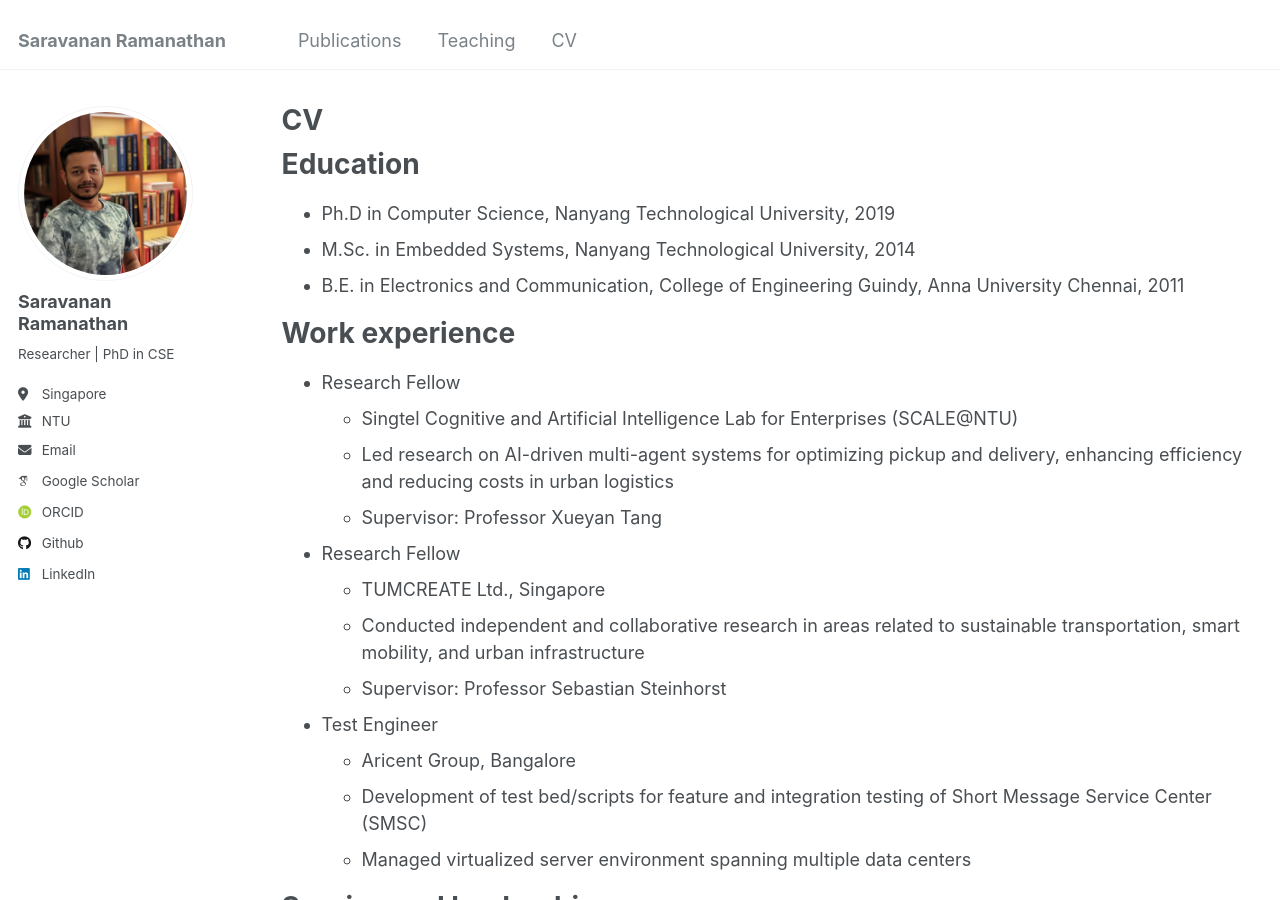
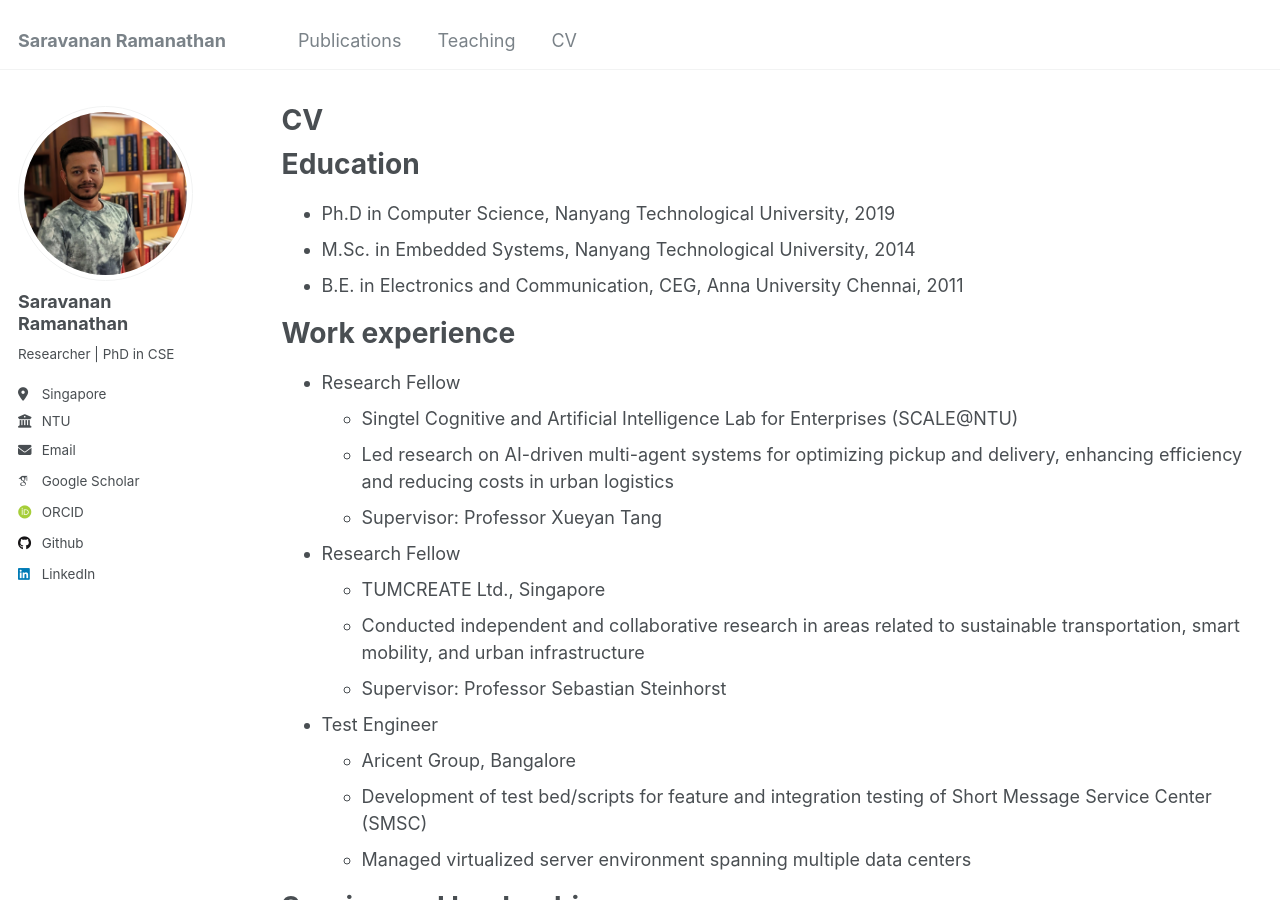
Before and after one commit to saravana016/saravana016.github.io, a Jekyll site: the page built from _pages/cv.md, in a window 1280 px wide and 900 px high. Built offline with Jekyll 4.4.1, drawn with Linux system fonts in a browser that asks for light colours; some web fonts are replaced.

Commit message:
Update cv.md

```diff
--- a/_pages/cv.md
+++ b/_pages/cv.md
@@ -13,7 +13,7 @@ Education
 ======
 * Ph.D in Computer Science, Nanyang Technological University, 2019
 * M.Sc. in Embedded Systems, Nanyang Technological University, 2014
-* B.E. in Electronics and Communication, College of Engineering Guindy, Anna University Chennai, 2011
+* B.E. in Electronics and Communication, CEG, Anna University Chennai, 2011
 
 Work experience
 ======
```
